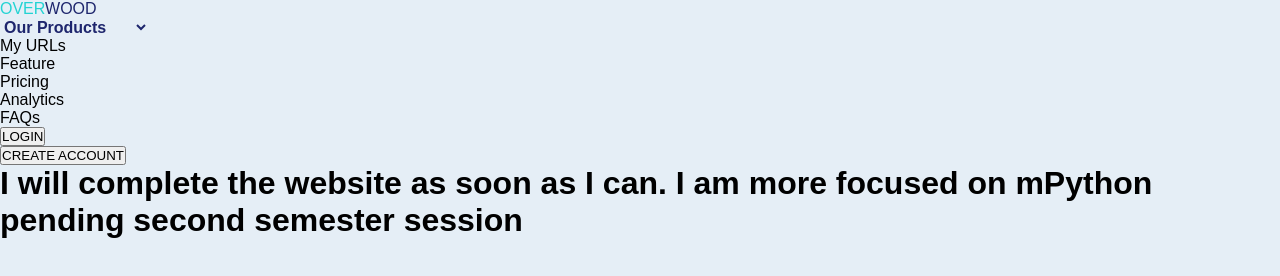
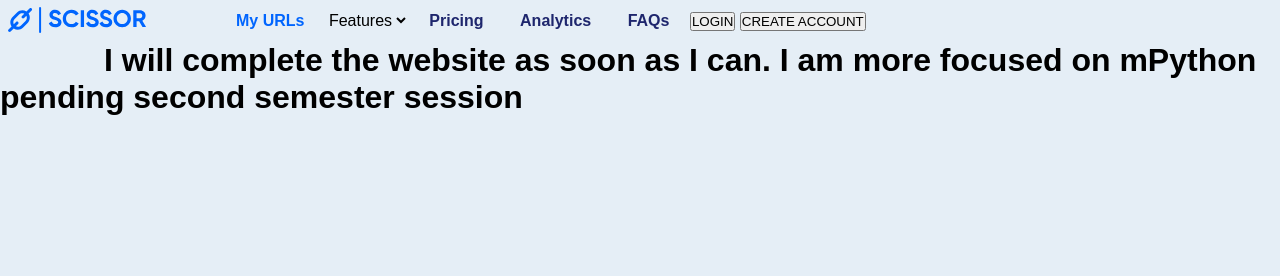
Before and after one commit to deedan19/AltSchoolScissorWebsite, a plain HTML site: page index.html in a window 1280 px wide. Drawn offline with Linux system fonts and the light colour scheme.

Commit message:
Added nav bar

```diff
--- a/index.html
+++ b/index.html
@@ -10,19 +10,16 @@
   <div class="main-container">
     <section class="banner-section">
         <nav>
-                <div class="overwood"><span style="color:  #23d3d3;">OVER</span><span style="color: #1e266d;">WOOD</span>
+                <div class="logo-image">
+                  <img src="./image/logo.svg" alt="Scissor logo">
                 </div>
                 <ul>
+                  <li class="list-menu" style="color: #0065FE">My URLs</li>
                     <li>
-                        <select style="color: #1e266d; border: none; font-size: inherit; font-weight: bold; background-color: inherit;">
-                            <Option>Our Products</Option>
-                            <Option>Overwood Dollar</Option>
-                            <Option>Overwood Child</Option>
-                            <Option>Overwood Child</Option>
+                        <select style="border: none; font-size: inherit; background-color: inherit;">
+                            <Option>Features</Option>
                         </select>
                     </li>
-                    <li class="list-menu">My URLs</li>
-                    <li class="list-menu">Feature</li>
                     <li class="list-menu">Pricing</li>
                     <li class="list-menu">Analytics</li>
                     <li class="list-menu">FAQs</li>
--- a/style.css
+++ b/style.css
@@ -30,3 +30,28 @@ nav{
     /* display: flex; */
     /* border: 2px solid purple; */
 }
+
+
+.logo-image{
+    width: 6.5em;
+    float: left;
+    /* border: 1px dashed green; */
+   /* margin: auto .25em; */
+
+}
+
+nav ul  .list-menu{
+    margin:.75em 1.0em;
+    color: #1e266d;
+    font-weight: 600;
+}
+
+nav ul{
+    margin-left: 220px;
+    /* background-color: darkorchid; */
+}
+
+li{
+    display: inline-block;
+    list-style-type: none;
+}
```
Also changed, not shown: image/logo.svg (added).
